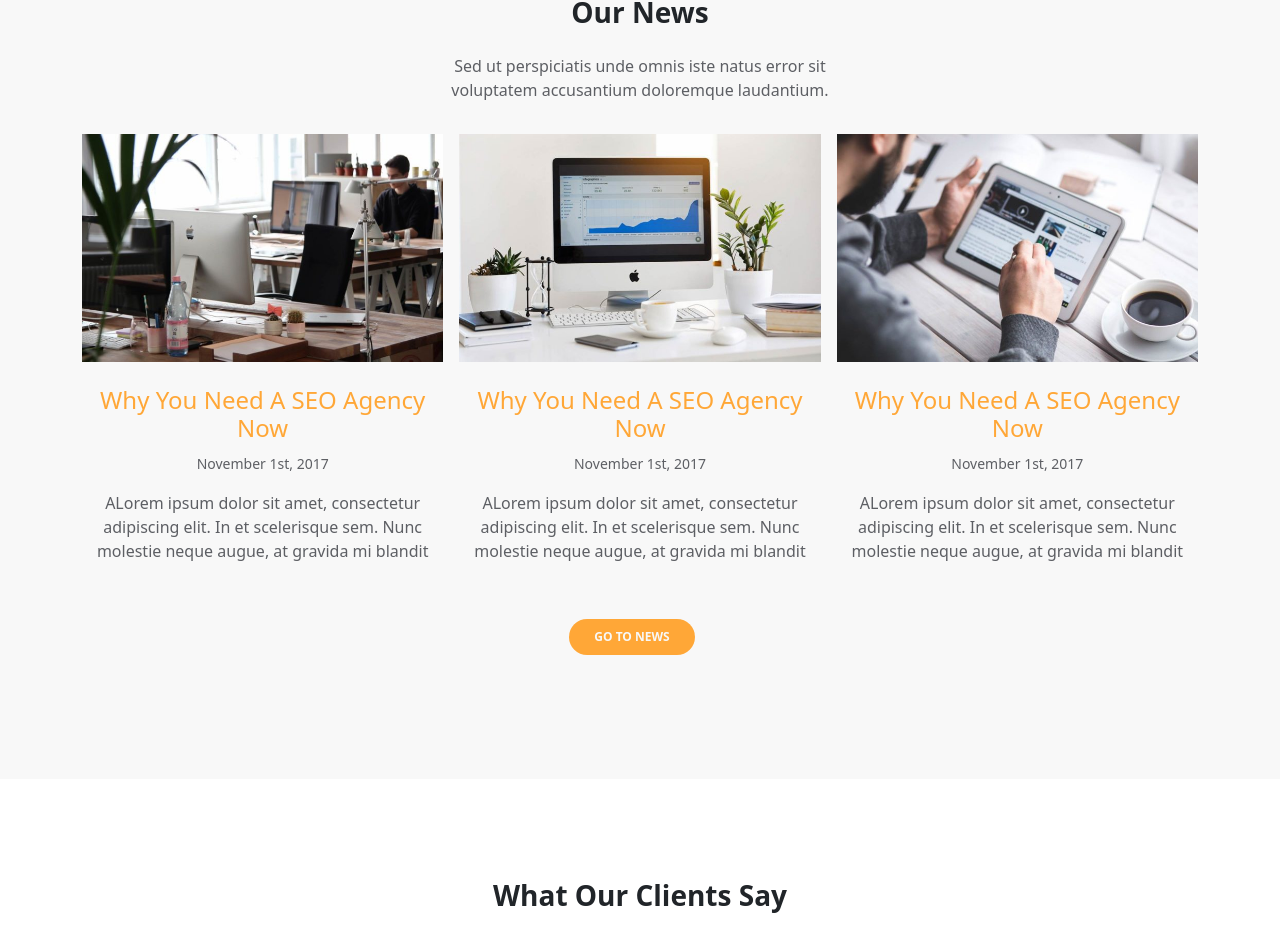
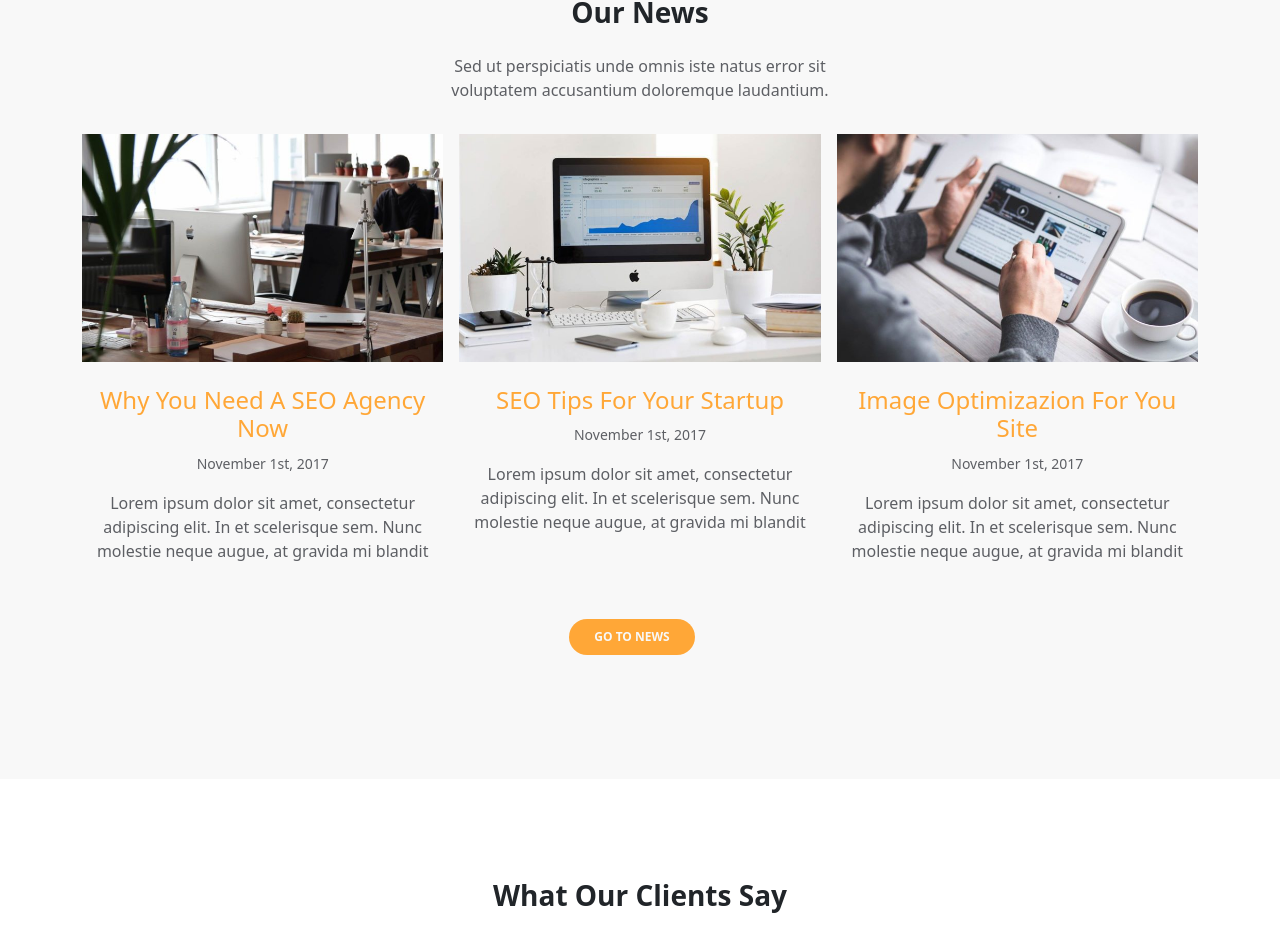
Before and after one commit to filippo-falcone/proj-html-vuejs, a Vue app: page / in a window 1280 px wide. Shown: the part 4473-5404 px from the top of the page. Built offline with nearby package versions, Linux system fonts and the light colour scheme.

Commit message:
feat: added NewsCard

```diff
--- a/src/components/AppNews.vue
+++ b/src/components/AppNews.vue
@@ -1,5 +1,35 @@
 <script>
-export default {}
+import NewsCard from './NewsCard.vue';
+
+export default {
+    components: {
+        NewsCard
+    },
+    data() {
+        return {
+            info: [
+                {
+                    image: 'related-service-2-700x441',
+                    title: 'Why You Need A SEO Agency Now',
+                    date: 'November 1st, 2017',
+                    text: 'Lorem ipsum dolor sit amet, consectetur adipiscing elit. In et scelerisque sem. Nunc molestie neque augue, at gravida mi blandit'
+                },
+                {
+                    image: 'related-service-4-700x441',
+                    title: 'SEO Tips For Your Startup',
+                    date: 'November 1st, 2017',
+                    text: 'Lorem ipsum dolor sit amet, consectetur adipiscing elit. In et scelerisque sem. Nunc molestie neque augue, at gravida mi blandit'
+                },
+                {
+                    image: 'blog-post-6-700x441',
+                    title: 'Image Optimizazion For You Site',
+                    date: 'November 1st, 2017',
+                    text: 'Lorem ipsum dolor sit amet, consectetur adipiscing elit. In et scelerisque sem. Nunc molestie neque augue, at gravida mi blandit'
+                }
+            ]
+        };
+    }
+}
 </script>
 
 <template>
@@ -11,43 +41,8 @@ export default {}
                         <h3 class="mb-4">Our News</h3>
                         <p>Sed ut perspiciatis unde omnis iste natus error sit voluptatem accusantium doloremque laudantium.</p>
                     </div>
-                 </div>
-                <div class="col-4">
-                    <div class="work-card">
-                        <div class="card-img">
-                            <img src="../assets/images/related-service-2-700x441.jpg" alt="">
-                        </div>
-                        <div class="card-text mt-4">
-                            <h4>Why You Need A SEO Agency Now</h4>
-                            <small>November 1st, 2017</small>
-                            <p class="mt-3">ALorem ipsum dolor sit amet, consectetur adipiscing elit. In et scelerisque sem. Nunc molestie neque augue, at gravida mi blandit</p>
-                        </div>
-                    </div>
                 </div>
-                <div class="col-4">
-                    <div class="work-card">
-                        <div class="card-img">
-                            <img src="../assets/images/related-service-4-700x441.jpg" alt="">
-                        </div>
-                        <div class="card-text mt-4">
-                            <h4>Why You Need A SEO Agency Now</h4>
-                            <small>November 1st, 2017</small>
-                            <p class="mt-3">ALorem ipsum dolor sit amet, consectetur adipiscing elit. In et scelerisque sem. Nunc molestie neque augue, at gravida mi blandit</p>
-                        </div>
-                    </div>
-                </div>
-                <div class="col-4">
-                    <div class="work-card">
-                        <div class="card-img">
-                            <img src="../assets/images/blog-post-6-700x441.jpg" alt="">
-                        </div>
-                        <div class="card-text mt-4">
-                            <h4>Why You Need A SEO Agency Now</h4>
-                            <small>November 1st, 2017</small>
-                            <p class="mt-3">ALorem ipsum dolor sit amet, consectetur adipiscing elit. In et scelerisque sem. Nunc molestie neque augue, at gravida mi blandit</p>
-                        </div>
-                    </div>
-                </div>
+                <NewsCard v-for="singleInfo in info" :info="singleInfo"></NewsCard>
                 <div class="col-12 btn-container py-4">
                     <button class="btn big brand-primary rounded-pill me-3">go to news</button>
                 </div>
@@ -56,7 +51,7 @@ export default {}
     </section>
 </template>
 
-<style scoped lang="scss">
+<style lang="scss">
 @use '../style/partials/variables' as *;
 
 .news {
--- /dev/null
+++ b/src/components/NewsCard.vue
@@ -0,0 +1,29 @@
+<script>
+export default {
+    props: {
+        info: Object
+    },
+    methods: {
+        getImageUrl(name) {
+            return new URL(`../assets/images/${name}.jpg`, import.meta.url).href
+        }
+    }
+}
+</script>
+
+<template>
+    <div class="col-4">
+        <div class="work-card">
+            <div class="card-img">
+                <img :src="getImageUrl(info.image)" alt="">
+            </div>
+            <div class="card-text mt-4">
+                <h4>{{ info.title }}</h4>
+                <small>{{ info.date }}</small>
+                <p class="mt-3">{{ info.text }}</p>
+            </div>
+        </div>
+    </div>
+</template>
+
+<style lang="scss"></style>
```
